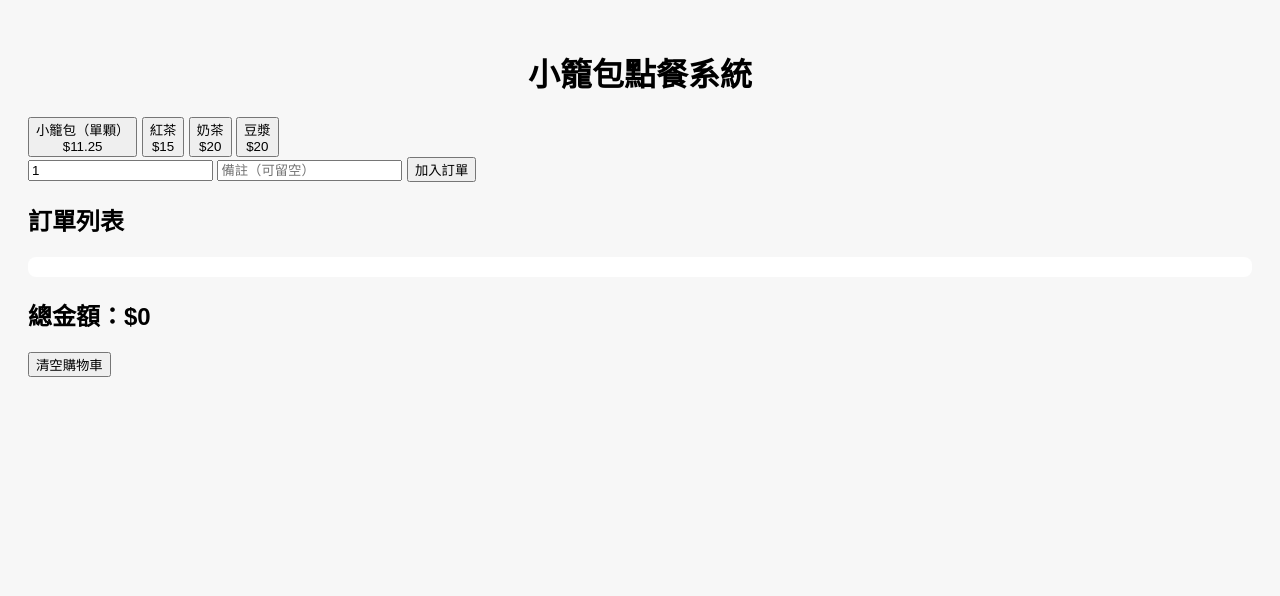
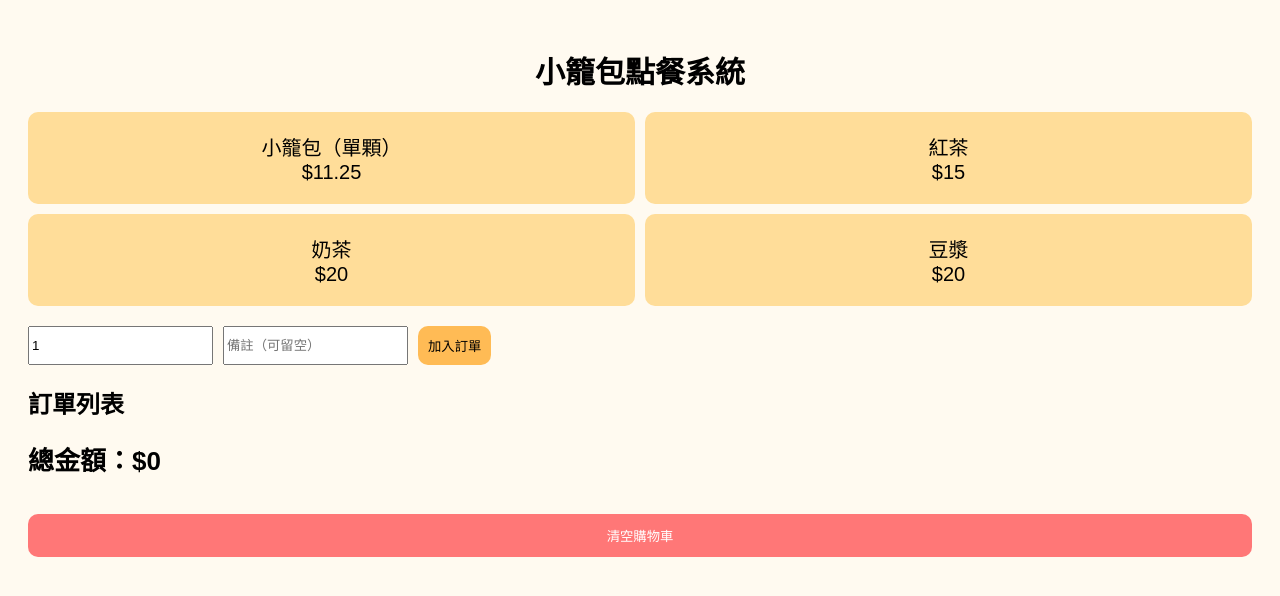
Before and after one commit to a0920988516-dot/xiaolongbao-app, a plain HTML site: page index.html in a window 1280 px wide. Drawn offline with Linux system fonts and the light colour scheme.

Commit message:
Update style.css

```diff
--- a/style.css
+++ b/style.css
@@ -1,31 +1,72 @@
 body {
     font-family: Arial, sans-serif;
     padding: 20px;
-    background: #f7f7f7;
+    background: #fffaf0;
 }
 
-h1 {
+.title {
     text-align: center;
+    font-size: 30px;
+    margin-bottom: 20px;
 }
 
-.menu button {
-    display: block;
-    width: 100%;
-    padding: 15px;
-    margin: 10px 0;
-    background-color: #ffcc66;
+.grid {
+    display: grid;
+    grid-template-columns: repeat(2, 1fr);
+    gap: 10px;
+}
+
+.item-btn {
+    padding: 20px;
+    background: #ffdd99;
     border: none;
-    border-radius: 8px;
-    font-size: 18px;
+    border-radius: 10px;
+    font-size: 20px;
+}
+
+.input-area {
+    margin-top: 20px;
+    display: flex;
+    gap: 10px;
+}
+
+.add-btn {
+    padding: 10px;
+    background: #ffbb55;
+    border: none;
+    border-radius: 10px;
+}
+
+.subtitle {
+    margin-top: 20px;
+    font-size: 24px;
 }
 
 #cart {
-    background: white;
-    padding: 10px;
-    border-radius: 8px;
+    margin-top: 10px;
+    padding-left: 0;
 }
 
 #cart li {
-    padding: 5px 0;
-    border-bottom: 1px solid #ccc;
+    list-style: none;
+    padding: 10px;
+    margin-bottom: 5px;
+    background: #fff1d6;
+    border-radius: 6px;
 }
+
+.total {
+    margin-top: 20px;
+    font-size: 26px;
+    font-weight: bold;
+}
+
+.clear-btn {
+    margin-top: 15px;
+    padding: 12px;
+    width: 100%;
+    background: #ff7777;
+    color: white;
+    border: none;
+    border-radius: 10px;
+}
```
